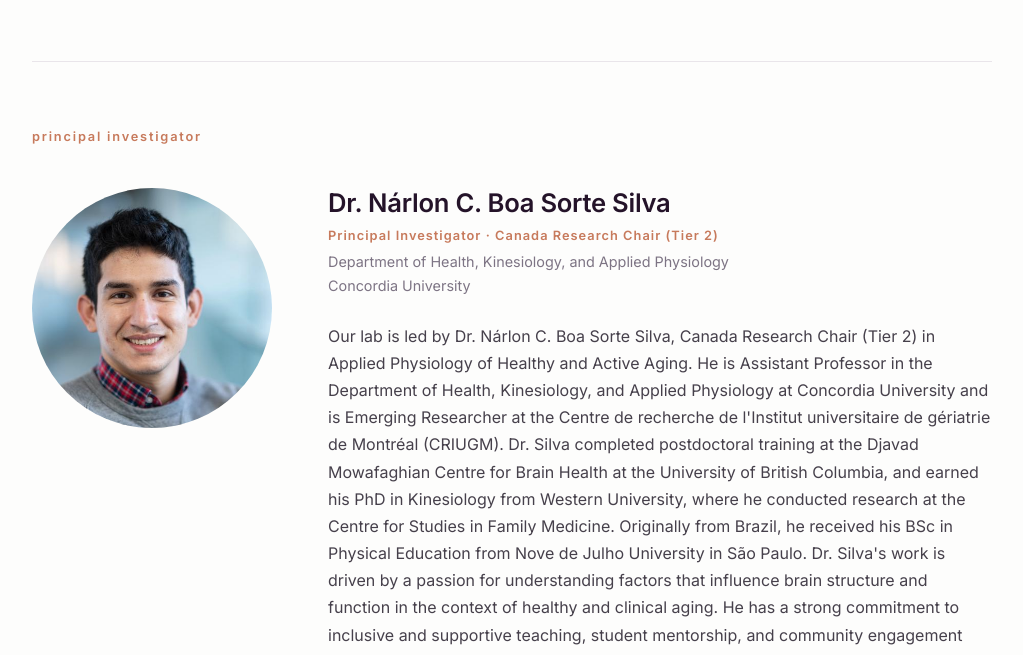
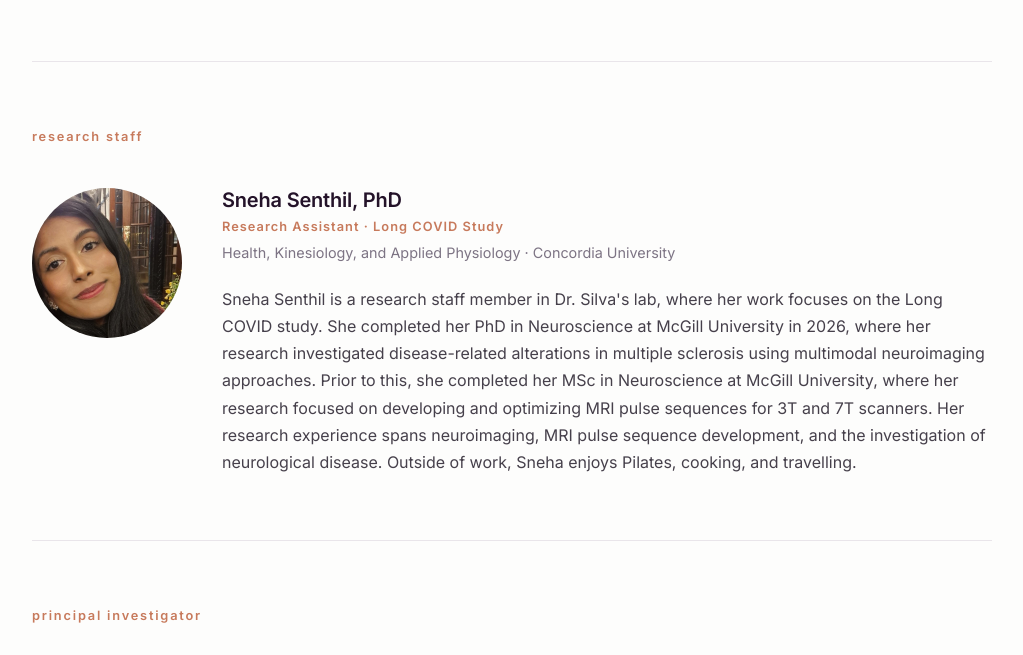
Before and after one commit to ncbss/silvalab, a plain HTML site: page index.html in a window 1280 px wide. Shown: the part 3133-3788 px from the top of the page, without its empty margins (128-1151 px from the left). Drawn offline with Linux system fonts and the light colour scheme.

Commit message:
Adding sneha

```diff
--- a/index.html
+++ b/index.html
@@ -190,6 +190,31 @@
 
                 </div>
 
+                <p class="team-subtitle team-subtitle--divided">research staff</p>
+
+                <div class="team-list">
+
+                    <article class="member">
+                        <div class="member-photo">
+                            <img src="sneha-photo.jpg" alt="Sneha Senthil">
+                        </div>
+                        <div class="member-text">
+                            <h3>Sneha Senthil, PhD</h3>
+                            <p class="role">Research Assistant · Long COVID Study</p>
+                            <p class="dept">Health, Kinesiology, and Applied Physiology · Concordia University</p>
+                            <p>Sneha Senthil is a research staff member in Dr. Silva's lab, where her work focuses on
+                                the Long COVID study. She completed her PhD in Neuroscience at McGill University in
+                                2026, where her research investigated disease-related alterations in multiple sclerosis
+                                using multimodal neuroimaging approaches. Prior to this, she completed her MSc in
+                                Neuroscience at McGill University, where her research focused on developing and
+                                optimizing MRI pulse sequences for 3T and 7T scanners. Her research experience spans
+                                neuroimaging, MRI pulse sequence development, and the investigation of neurological
+                                disease. Outside of work, Sneha enjoys Pilates, cooking, and travelling.</p>
+                        </div>
+                    </article>
+
+                </div>
+
                 <p class="team-subtitle team-subtitle--divided">principal investigator</p>
 
                 <div class="about-grid">
@@ -270,10 +295,11 @@
                 <div class="pub-list">
 
                     <div class="pub-card">
-                        <p class="pub-title">SARS-CoV-2 effects on myelin and cognition: The CLSA COVID-19 Brain
-                            Health Study</p>
+                        <p class="pub-title"><a href="https://doi.org/10.1093/braincomms/fcag438" target="_blank"
+                                rel="noopener noreferrer">SARS-CoV-2 infection, myelin, and cognition in middle-aged
+                                and older adults: The CLSA COVID-19 Brain Health Study</a></p>
                         <p class="pub-authors">Silva, N. C. B. S., et al.</p>
-                        <p class="pub-journal">Brain Communications (accepted)</p>
+                        <p class="pub-journal">Brain Communications (2026)</p>
                     </div>
 
                     <div class="pub-card">
```
Also changed, not shown: sneha-photo.jpg (added).
